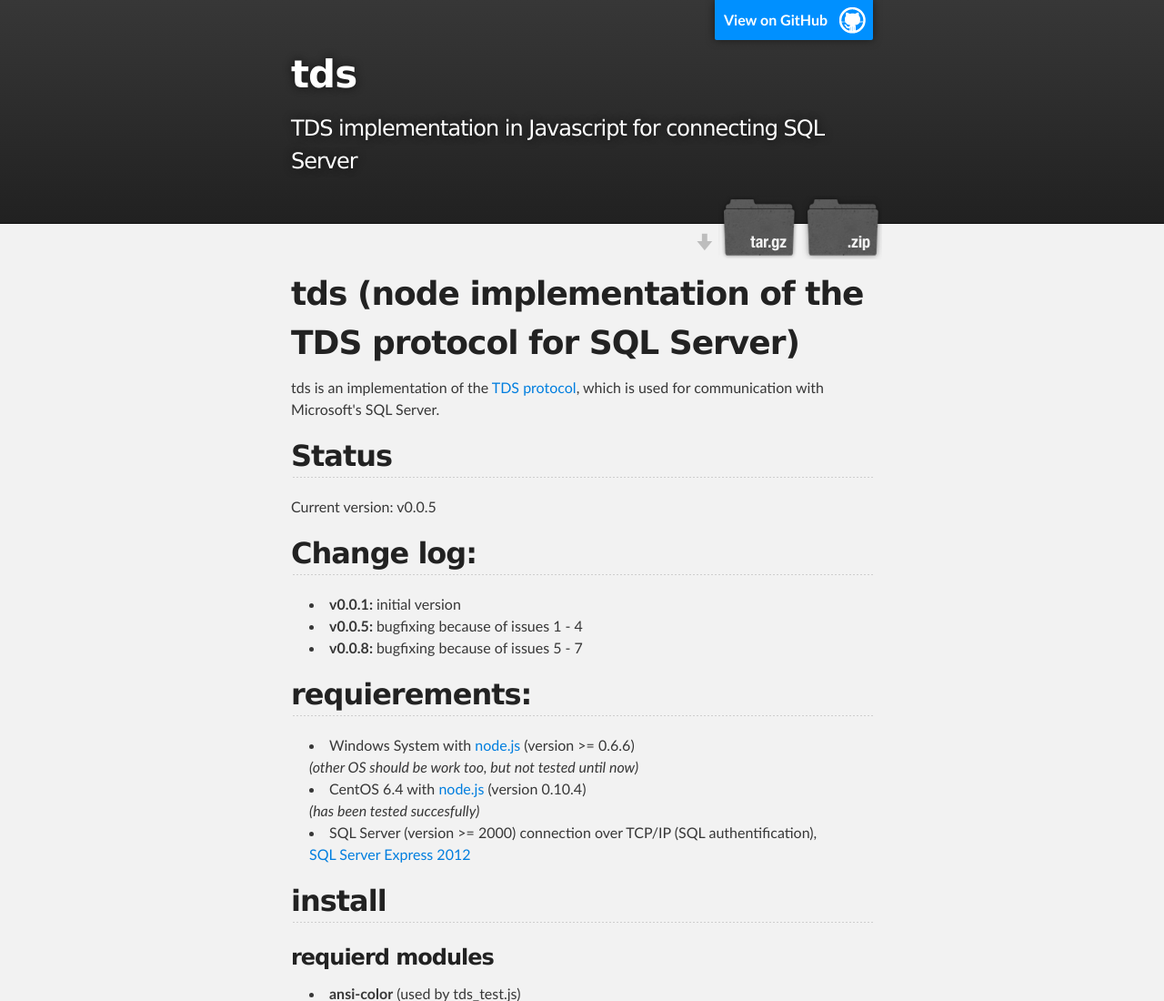
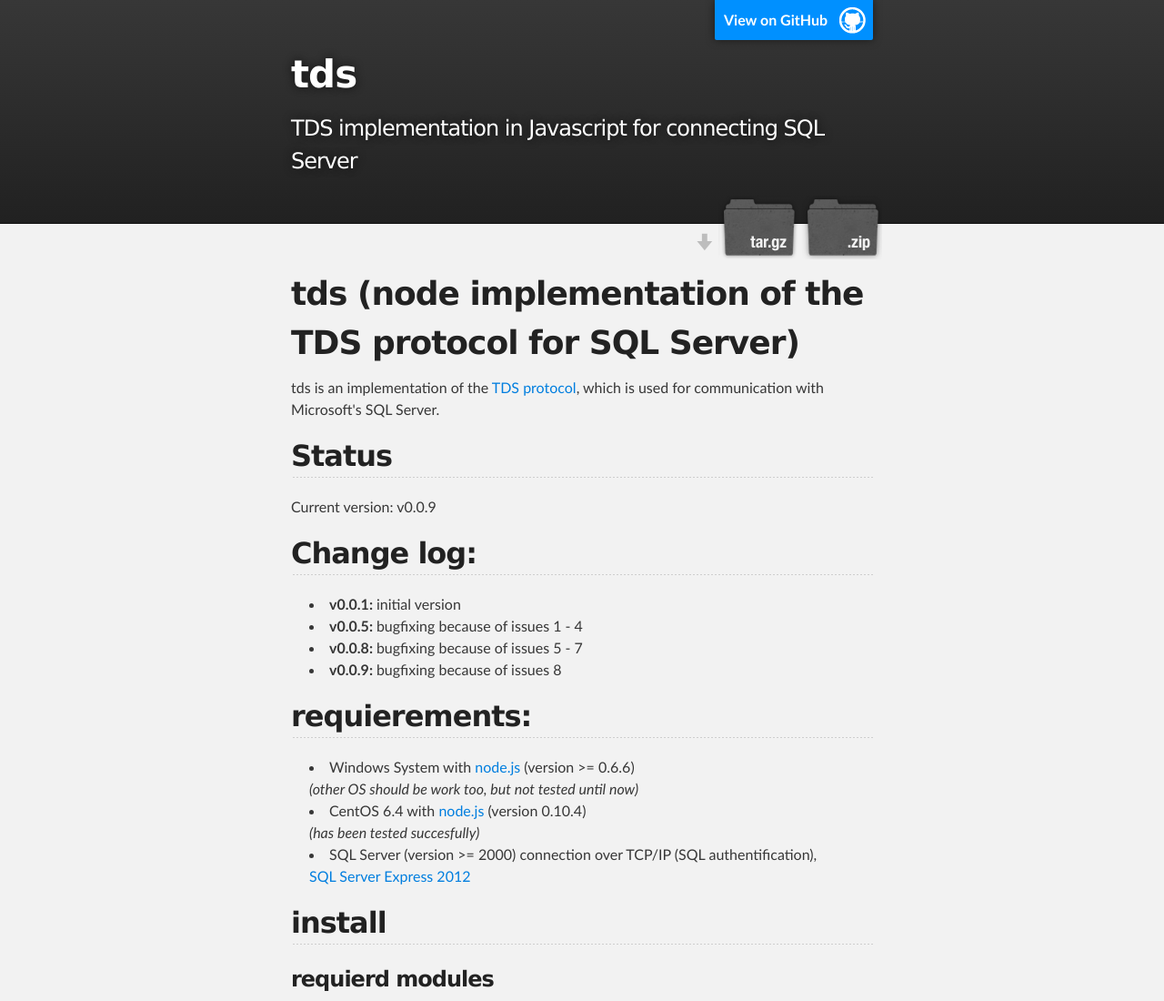
Before and after one commit to ttghr/tds, a plain HTML site: page index.html in a window 1280 px wide. Shown: the top 1100 px of the page at 91% size. Drawn offline with Linux system fonts and the light colour scheme.

Commit message:
version bump 0.0.9
version bump 0.0.9

```diff
--- a/index.html
+++ b/index.html
@@ -38,13 +38,14 @@
 
 <h2>Status</h2>
 
-<p>Current version: v0.0.5</p>
+<p>Current version: v0.0.9</p>
 
 <h2>Change log:</h2>
 <ul>
 <li><strong>v0.0.1: </strong> initial version</li>
 <li><strong>v0.0.5: </strong> bugfixing because of issues 1 - 4</li>
 <li><strong>v0.0.8: </strong> bugfixing because of issues 5 - 7</li>
+<li><strong>v0.0.9: </strong> bugfixing because of issues 8</li>
 </ul>
 
 <h2>requierements:</h2>
```
